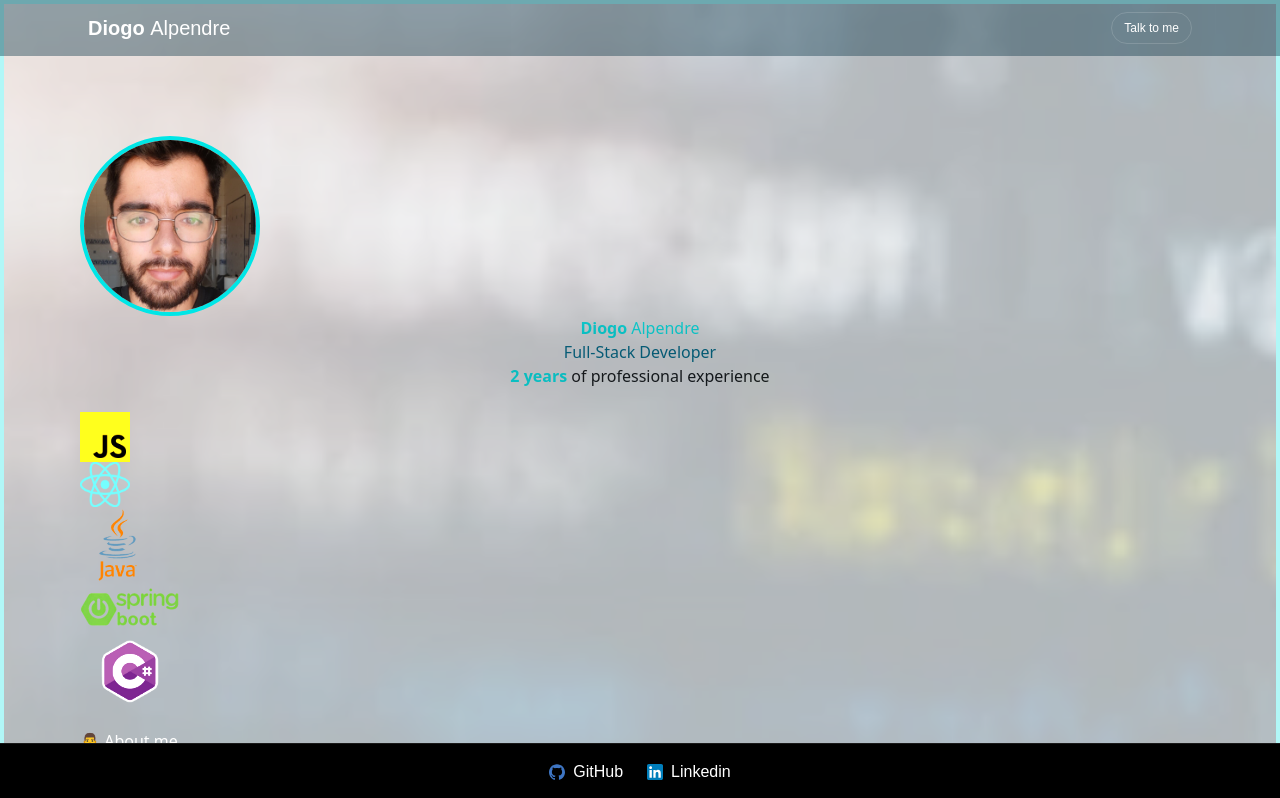
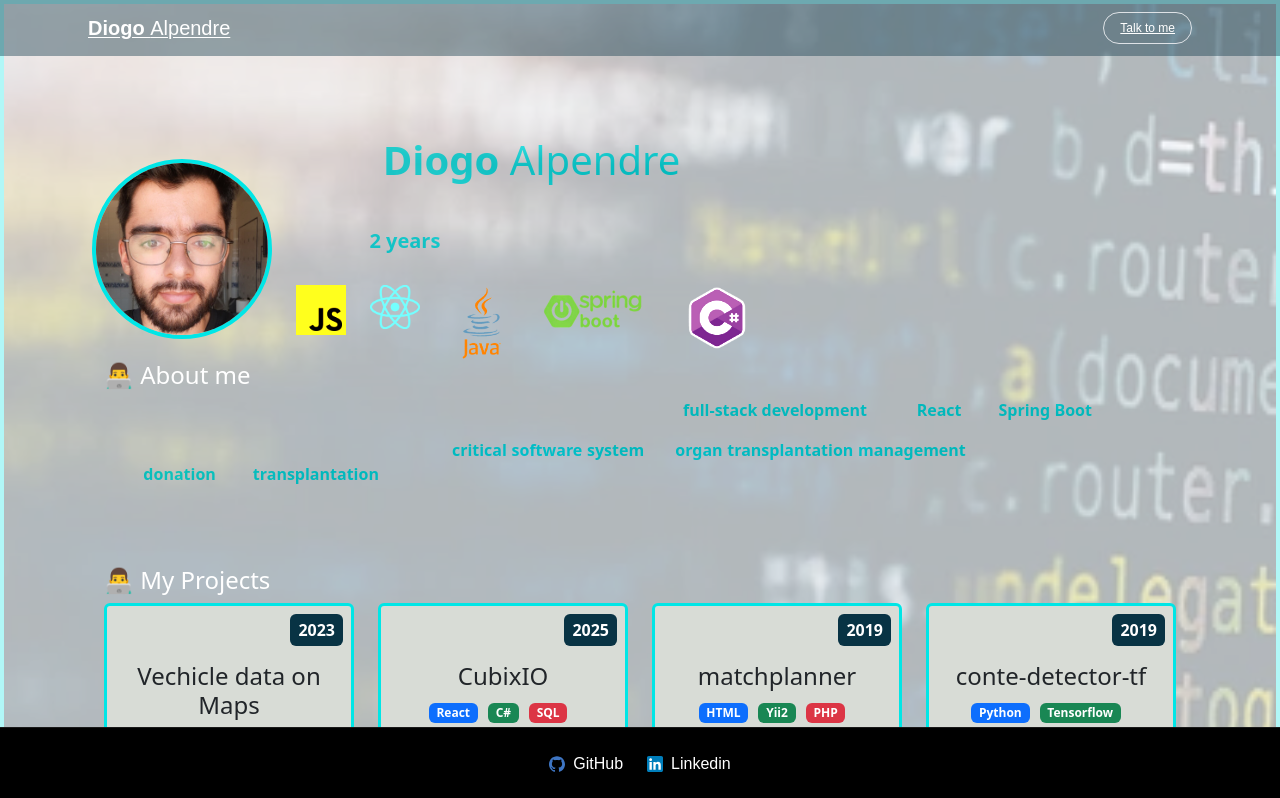
Before and after one commit to dalpendre/my-portfolio, a Next.js app in the folder my-app/: page / in a window 1280 px wide. Shown: the top 798 px of the page. Built offline with nearby package versions, Linux system fonts and the light colour scheme.

Commit message:
Fix: loading bootstrap from globals.css

```diff
--- a/my-app/src/app/globals.css
+++ b/my-app/src/app/globals.css
@@ -1,3 +1,4 @@
+@import "bootstrap/dist/css/bootstrap.css";
 @import "tailwindcss";
 
 :root {
--- a/my-app/tailwind.config.js
+++ b/my-app/tailwind.config.js
@@ -1,6 +1,5 @@
 module.exports = {
   content: [
-    './index.html',
     './pages/**/*.{js,ts,jsx,tsx,mdx}',
     './components/**/*.{js,ts,jsx,tsx,mdx}',
     './app/**/*.{js,ts,jsx,tsx,mdx}',
```
